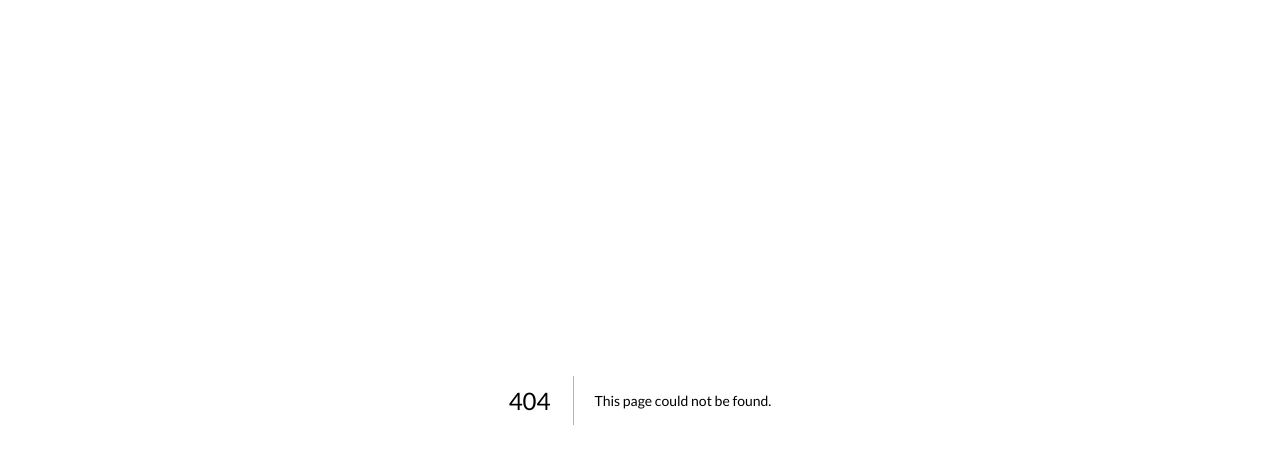
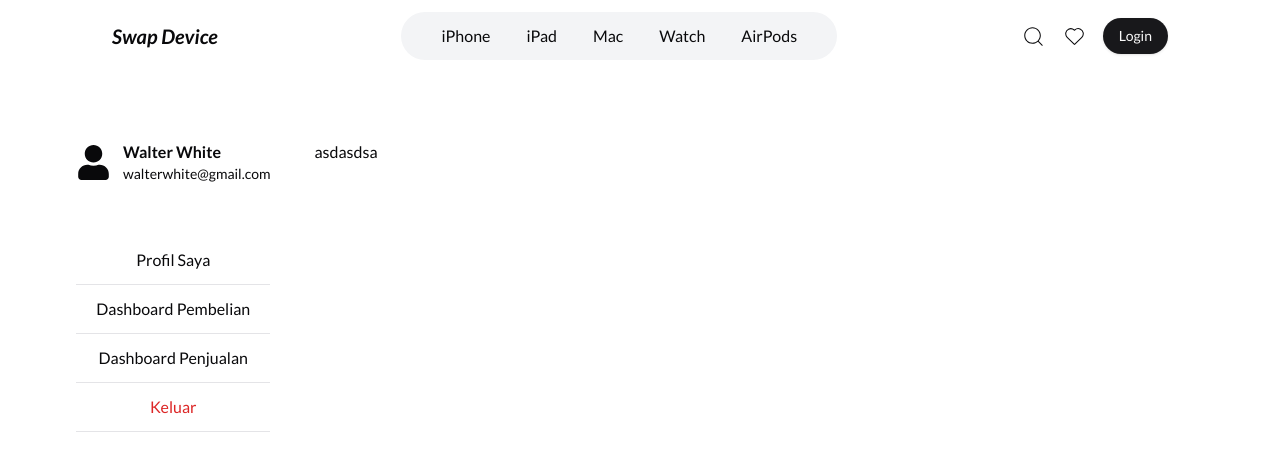
Before and after one commit to muhammadfauzanis/Swap-Device, a Next.js app in the folder frontend/: page /user in a window 1280 px wide. Before the commit this address had no page. Shown: the top 464 px of the page. Built offline with nearby package versions, Linux system fonts and the light colour scheme.

Commit message:
add user page

```diff
--- /dev/null
+++ b/frontend/app/user/page.tsx
@@ -0,0 +1,20 @@
+import Navbar from '@/components/Navbar';
+import SideBarUser from '@/components/SideBarUser';
+
+const UserPage = () => {
+  return (
+    <div className="w-full min-h-screen">
+      <Navbar />
+
+      <div className="mt-32 flex gap-x-5 w-[90%] m-auto">
+        <SideBarUser />
+
+        <div className="p-3">
+          <p>asdasdsa</p>
+        </div>
+      </div>
+    </div>
+  );
+};
+
+export default UserPage;
--- /dev/null
+++ b/frontend/components/SideBarUser.tsx
@@ -0,0 +1,36 @@
+import { FaUser } from 'react-icons/fa';
+
+const SideBarUser = () => {
+  return (
+    <div className="p-3 space-y-16">
+      <div className="flex items-center gap-x-3">
+        <FaUser size={35} />
+        <div className="">
+          <p className="font-bold">Walter White</p>
+          <p className="text-sm">walterwhite@gmail.com</p>
+        </div>
+      </div>
+
+      <div className="flex flex-col gap-y-3">
+        <button className="hover:-translate-y-1 transition-all duration-300">
+          Profil Saya
+        </button>
+        <hr />
+        <button className="hover:-translate-y-1 transition-all duration-300">
+          Dashboard Pembelian
+        </button>
+        <hr />
+        <button className="hover:-translate-y-1 transition-all duration-300">
+          Dashboard Penjualan
+        </button>
+        <hr />
+        <button className="text-red-600  hover:-translate-y-1 transition-all duration-300">
+          Keluar
+        </button>
+        <hr />
+      </div>
+    </div>
+  );
+};
+
+export default SideBarUser;
```
